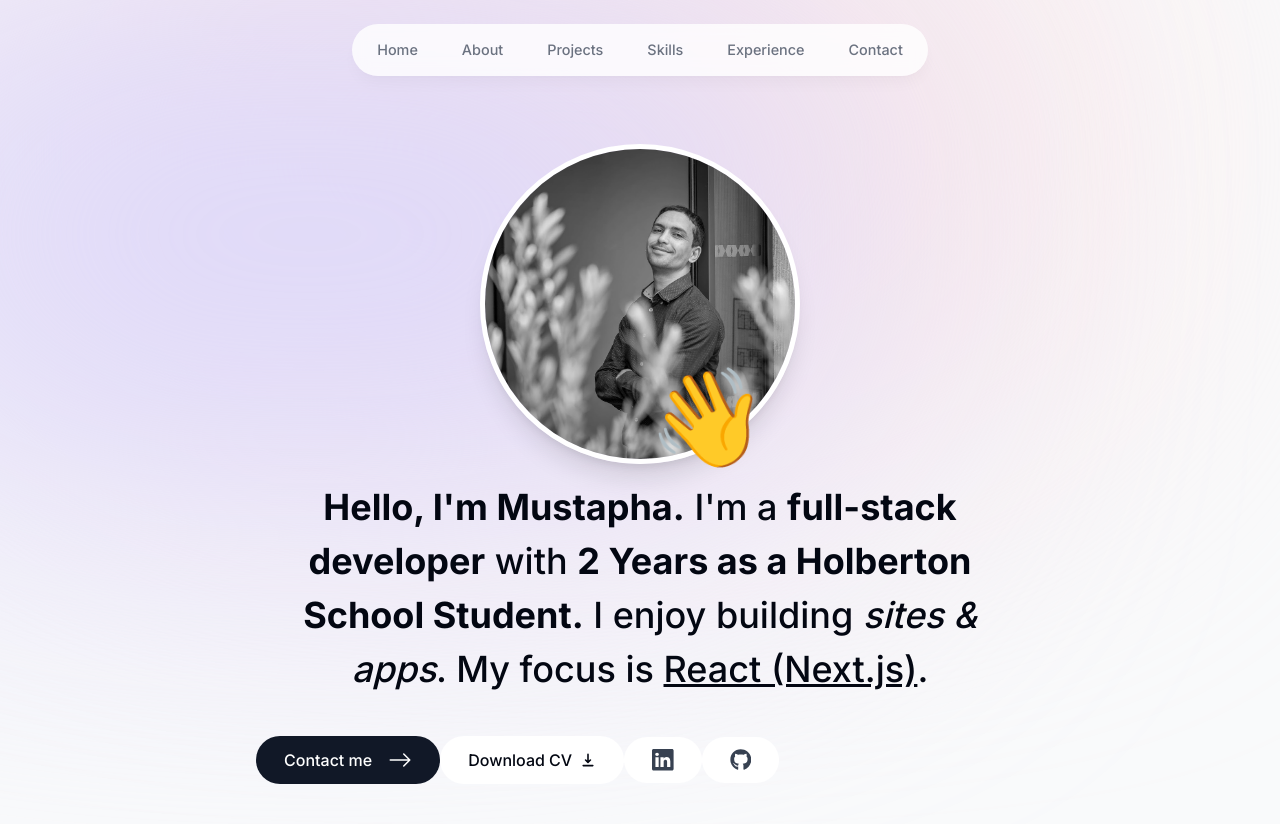
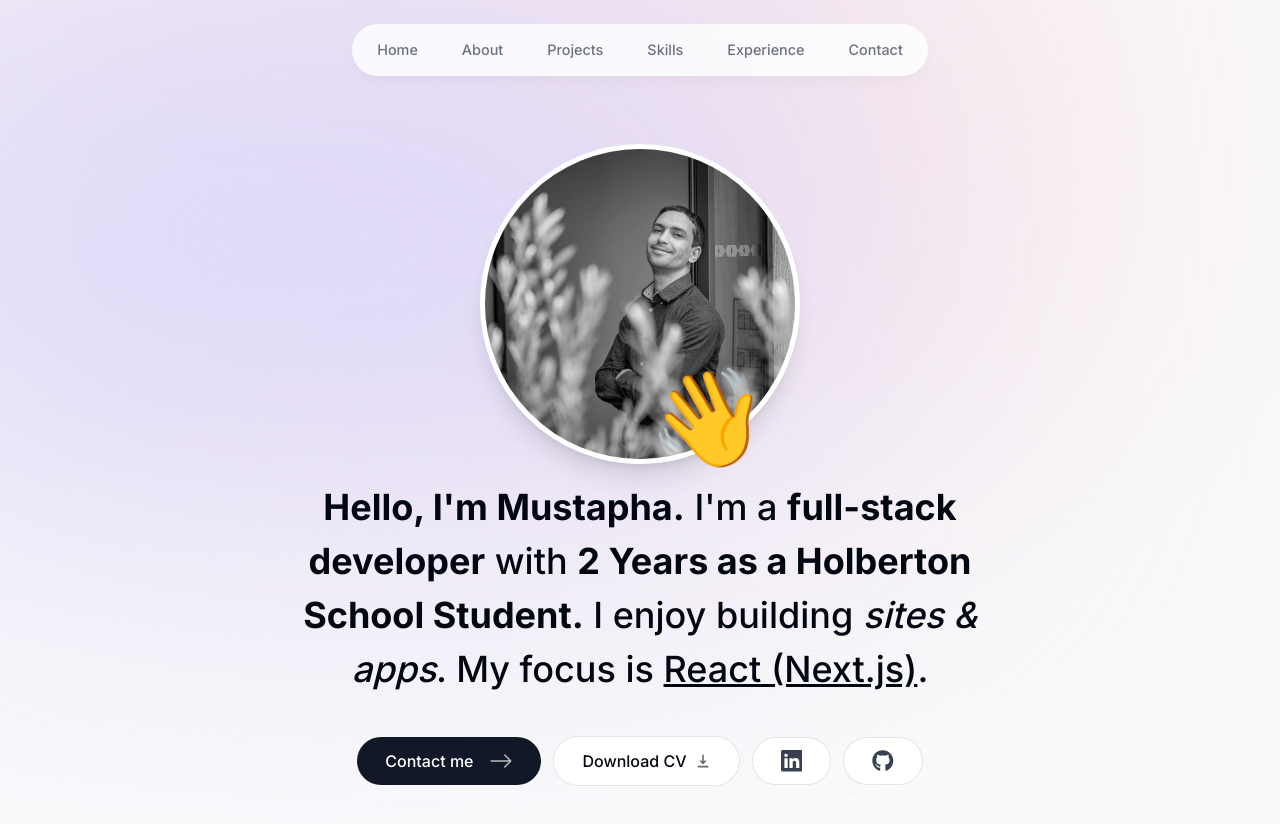
Before and after one commit to Devmustroc/portefolio, a Next.js app: page / in a window 1280 px wide. Shown: the top 824 px of the page. Built offline with nearby package versions, Linux system fonts and the light colour scheme.

Commit message:
:art: devider section components

```diff
--- a/components/intro.tsx
+++ b/components/intro.tsx
@@ -60,7 +60,7 @@ export default function Intro() {
                 </motion.p>
             </div>
             <motion.div className="flex flex-col sm:flex-row
-            items-center justify-centergap-2 px-4 font-medium"
+            items-center justify-center gap-3 px-4 font-medium"
             initial={{
                 opacity: 0,
                 y: 100,
@@ -72,16 +72,20 @@ export default function Intro() {
             transition={{
                 delay: 0.1,
             }}>
-                <Link href="#contact" className="bg-gray-900 text-white px-7 py-3 flex items-center gap-2 rounded-full" >
-                    Contact me <BsArrowRight className="inline-block w-6 h-6 ml-2" />
+                <Link href="#contact" className=" group bg-gray-900 text-white px-7 py-3 flex items-center gap-2 rounded-full outline-none
+                focus:scale-110 hover:scale-110 hover:bg-gray-950 active:scale-105 transition">
+                    Contact me <BsArrowRight className="inline-block w-6 h-6 ml-2 opacity-70 group-hover:translate-x-1" />
                 </Link>
-                <a href=""
-                   className="bg-white px-7 py-3 flex items-center gap-2 rounded-full"
-                >Download CV <HiDownload /></a>
-                <a href="" className="bg-white text-gray-700 px-7 py-3 flex items-center gap-2 rounded-full text-[1.35rem]">
+                <a href="/cv.pdf" download={true}
+                   className="group bg-white px-7 py-3 flex items-center gap-2 rounded-full outline-none
+                focus:scale-110 hover:scale-110 active:scale-105 transition cursor-pointer border border-black/10"
+                >Download CV <HiDownload className="opacity-60 group-hover:translate-y-1"/></a>
+                <a href="https://www.linkedin.com/in/elmustapha-abourar/" target="_blank" className="bg-white text-gray-700 px-7 py-3 flex items-center gap-2 rounded-full text-[1.35rem] outline-none
+                focus:scale-110 hover:scale-110 hover:text-white hover:bg-gray-950 active:scale-105 transition border border-black/10">
                     <BsLinkedin />
                 </a>
-                <a href="" className="bg-white text-gray-700 px-7 py-3 flex items-center gap-2 rounded-full text-[1.35rem]">
+                <a href="https://github.com/Devmustroc" target="_blank" className="bg-white text-gray-700 px-7 py-3 flex items-center gap-2 rounded-full text-[1.35rem] outline-none
+                focus:scale-[1.15] hover:scale-[1.15] hover:text-white hover:bg-gray-950 active:scale-105 transition border border-black/10">
                     <FaGithub />
                 </a>
             </motion.div>
```
Also changed, not shown: components/section-divider.tsx (added).
